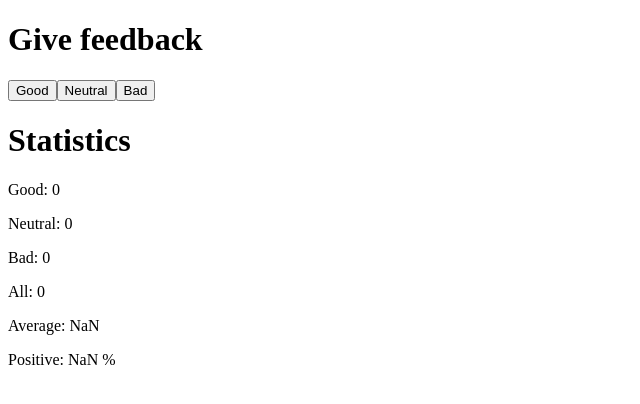
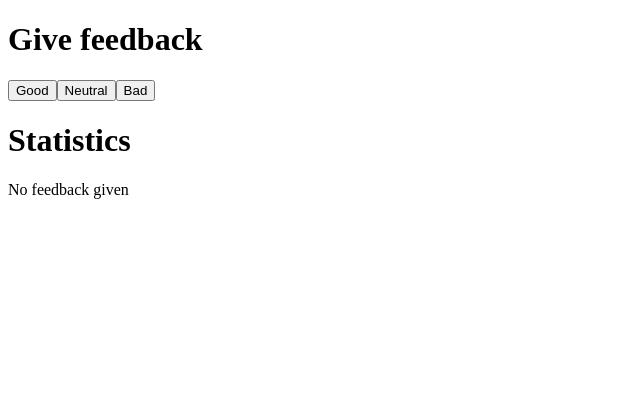
Before and after one commit to fredbouk/full-stack-open, a React (Vite) app in the folder part1/unicafe/: page / in a window 1280 px wide. Shown: the top 404 px of the page, without its empty margins (0-640 px from the left). Built offline with nearby package versions, Linux system fonts and the light colour scheme.

Commit message:
add exercise 1.9

```diff
--- a/part1/unicafe/src/App.jsx
+++ b/part1/unicafe/src/App.jsx
@@ -18,6 +18,13 @@ const Statistics = ({ good, neutral, bad }) => {
   const total = () => good + neutral + bad
   const average = () => (good - bad) / total()
   const positive = () => `${(good / total() * 100).toFixed(1)} %`
+
+  if (total() === 0) {
+    return (
+      <p>No feedback given</p>
+    )
+  }
+
   return (
     <>
       <Statistic text='Good' stat={good} />
```
